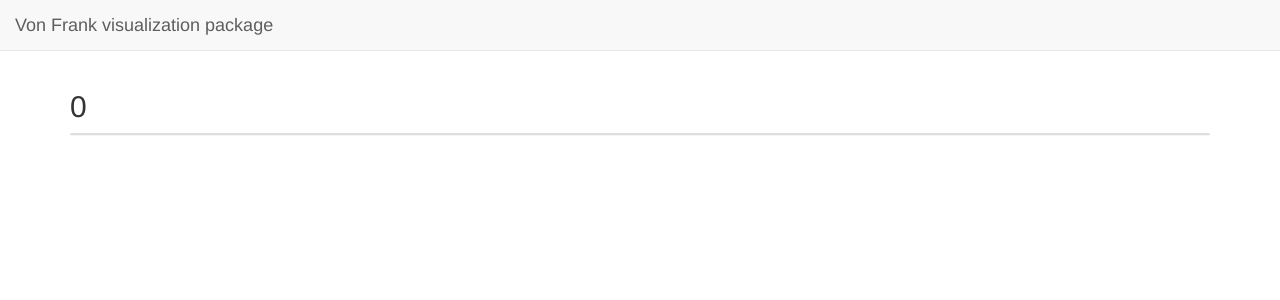
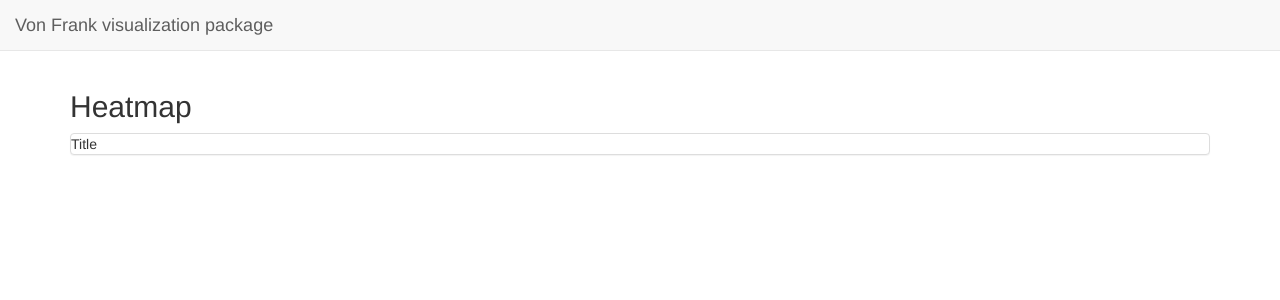
Before and after one commit to vonfrank/vfv-pkg, an Angular app: page / in a window 1280 px wide. Shown: the top 300 px of the page. Built offline with nearby package versions, Linux system fonts and the light colour scheme.

Commit message:
Meta data sorting added

```diff
--- a/src/app/app.component.ts
+++ b/src/app/app.component.ts
@@ -7,7 +7,11 @@ import { Data } from './models/data';
   styleUrls: ['./app.component.css']
 })
 export class AppComponent {
+  //testData: Object[][] = [["herp", "derp"]]
   testData: Object[][] = [
-    [1, new Data("Rigor", 1.0), new Data("Relevance", 2), new Data("Title", "Von Frank is awesome"), new Data("Author", "Von Frank"), new Data("Year", 2016)],
-    [2, new Data("Rigor", 0.5), new Data("Relevance", 0), new Data("Title", "Von Frank is not awesome"), new Data("Author", "Marco K"), new Data("Year", 2016)]];
+    [1, new Data("Rigor", 1), new Data("Relevance", 2), new Data("Title", "Von Frank is awesome"), new Data("Author", "Von Frank"), new Data("Year", 2016)],
+    [2, new Data("Rigor", 0.5), new Data("Relevance", 0), new Data("Title", "Von Frank is not awesome"), new Data("Author", "Marco K"), new Data("Year", 2013)],
+    [3, new Data("Rigor", 1), new Data("Relevance", 4), new Data("Title", "Von Frank is not awesome"), new Data("Author", "Marco K"), new Data("Year", 2015)],
+    [4, new Data("Relevance", 0), new Data("Title", "Von Frank is not awesome"), new Data("Author", "Marco K"), new Data("Year", 2016)],
+    [5, new Data("Herp", "Derp"), new Data("Derp", 0), new Data("Title", "Von Frank is not awesome"), new Data("Author", "Marco K"), new Data("Year", 2016)]];
 }
--- a/src/app/heatmap/heatmap.component.html
+++ b/src/app/heatmap/heatmap.component.html
@@ -1,5 +1,6 @@
-<h2>{{test}}</h2>
+<h2>{{title}}</h2>
 <div class="panel panel-default">
+  {{inputArray[0][3].key}}
   <!--
   <table class="table table-hover table-bordered">
     <thead>
--- a/src/app/heatmap/heatmap.component.ts
+++ b/src/app/heatmap/heatmap.component.ts
@@ -1,6 +1,7 @@
-import { Component, Input } from '@angular/core';
+import { Component, Input, OnInit } from '@angular/core';
 import { DataObject } from '../models/data-object';
 import { Metadata } from '../models/metadata';
+import { Data } from '../models/data';
 
 @Component({
   selector: 'app-heatmap',
@@ -11,12 +12,47 @@ export class HeatmapComponent {
   @Input()
   inputArray: Object[][];
 
-  public test: number = 0;
+  title = "Heatmap";
 
-  dataArray: DataObject[];
+  dataSetArray: DataObject[];
   metaArray: Metadata[];
 
-  contructor(){
-    this.test = 2;
+  ngOnInit() {
+    this.metaArray = [];
+    this.dataSetArray = [];
+
+    for (var i: number = 0; i < this.inputArray.length; i++){
+      var tempArray: Object[] = this.inputArray[i];
+      for (var j: number = 1; j < tempArray.length; j++){
+        var tempData: Data = <Data> tempArray[j];
+        var tempMeta: Metadata = new Metadata(tempData.key);
+        var compareValue: number = -1;
+
+        for (let key of this.metaArray){
+          if (key.compareTo(tempMeta) > -1){
+            compareValue++;
+          }
+        }
+
+        if (compareValue < 0){
+          this.metaArray.push(tempMeta);
+        }
+
+        this.dataSetArray.push(new DataObject(tempArray[0], tempMeta, tempData.value))
+      }
+    }
+
+    //Test metaArray
+    for(let item of this.metaArray){
+      console.log(item);
+    }
+    console.log(this.metaArray.length);
+
+    //Test dataset
+    for(let item of this.dataSetArray){
+      console.log(item);
+    }
   }
+
+
 }
--- a/src/app/models/data-object.ts
+++ b/src/app/models/data-object.ts
@@ -4,4 +4,10 @@ export class DataObject {
     identifier: any;
     key: Metadata;
     value: any;
+
+    constructor(identifier: any, key: Metadata, value: any){
+        this.identifier = identifier;
+        this.key = key;
+        this.value = value;
+    }
 }
--- a/src/app/models/metadata.ts
+++ b/src/app/models/metadata.ts
@@ -1,4 +1,11 @@
 export class Metadata {
-    id: number;
     metaname: string;
+
+    constructor(metaname: any){
+        this.metaname = metaname;
+    }
+
+    compareTo(compare: Metadata) : number{
+        return this.metaname.indexOf(compare.metaname);
+    }
 }
```
